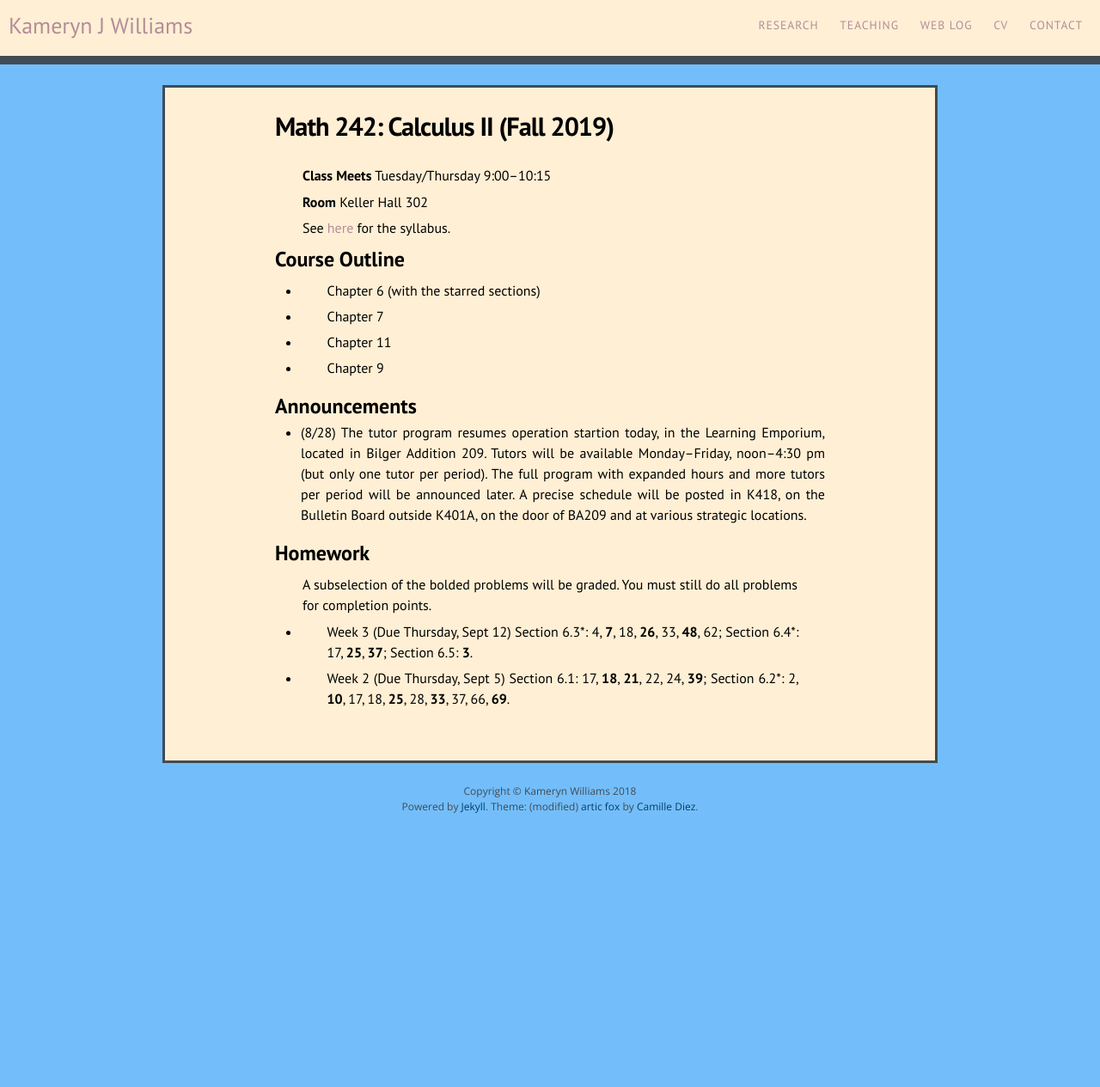
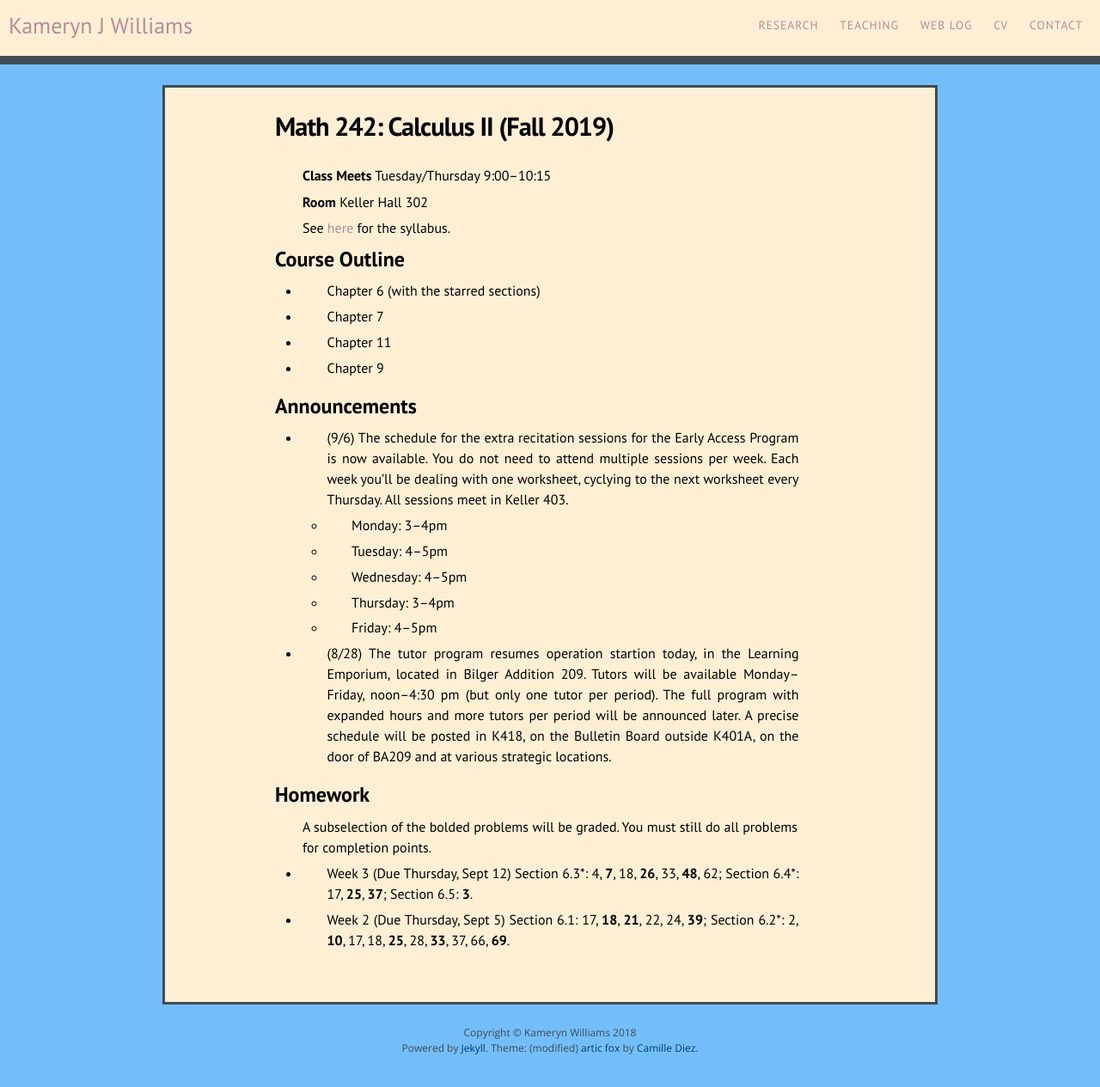
Before and after one commit to kamerynjw/kamerynjw.github.io, a Jekyll site: the page built from teaching/2019/math242.md, in a window 1280 px wide. Shown: the whole page at 86% size. Built offline with Jekyll 4.4.1, drawn with Linux system fonts in a browser that asks for light colours; nearby versions of some CDN libraries; before the commit the page ends 984 px from its top, so only the background shows below that.

Commit message:
eap schedule

```diff
--- a/teaching/2019/math242.md
+++ b/teaching/2019/math242.md
@@ -24,6 +24,18 @@ Course Outline
 Announcements
 -------------
 
+* (9/6) The schedule for the extra recitation sessions for the Early Access Program is now available. You do not need to attend multiple sessions per week. Each week you'll be dealing with one worksheet, cyclying to the next worksheet every Thursday. All sessions meet in Keller 403.
+
+    * Monday: 3–4pm
+
+    * Tuesday: 4–5pm
+
+    * Wednesday: 4–5pm
+
+    * Thursday: 3–4pm
+
+    * Friday: 4–5pm
+
 * (8/28) The tutor program resumes operation startion today, in the Learning Emporium, located in Bilger Addition 209. Tutors will be available Monday–Friday, noon–4:30 pm (but only one tutor per period).
 The full program with expanded hours and more tutors per period will be announced later.
 A precise schedule will be posted in K418, on the Bulletin Board outside  K401A, on the door of BA209 and at various strategic locations.
```
